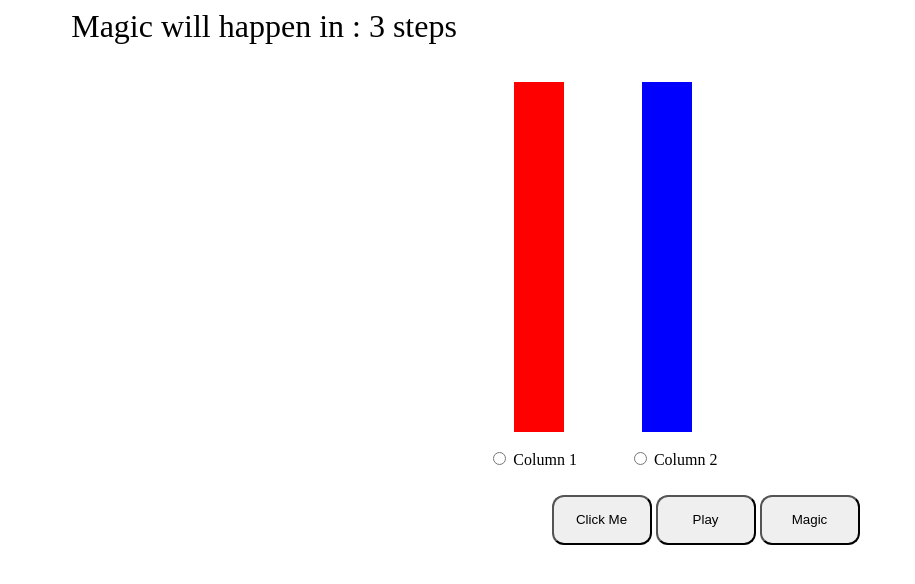
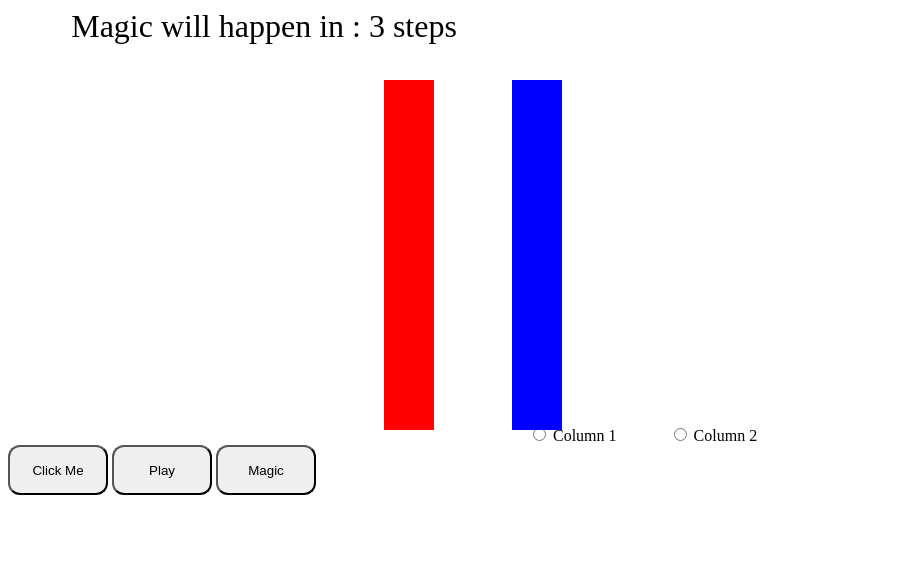
Before and after one commit to hassanashiq/CertificateGenerator, a website: page index.html in a window 1280 px wide. Shown: the whole page, without its empty margins (0-915 px from the left). Drawn offline with nearby package versions, Linux system fonts and the light colour scheme.

Commit message:
Update style.css

```diff
--- a/style.css
+++ b/style.css
@@ -1,28 +1,31 @@
 
 .box{
-    position: absolute;
+    position: fixed;
+    margin:auto;
+    width:50px;
     top:10%;
-    margin:2px;
-    width:50px;
     height: 350px;
     text-align:center;
 }
 
-.red{background-color:red;  left:40%; }
-.blue{background-color:blue; left:50%;}
+.red{background-color:red;   left:30%;}
+.blue{background-color:blue; left:40% }
 
-#button_text{
-    margin-top: 2%;
-    margin-left: 43%;
-    position: relative;
-    width: 100px;
-    height: 50px;
+#choice_buttons{
+    margin-top:380px;
+    margin-left: 520px;
     border-radius: 12px;
 }
 
-#choice_buttons{
-    margin-top:32%;
-    margin-left: 38%;
+#buttons{
+    position:absolute;
+    margin-top:50px;
+    margin-left: 480px;
+}
+
+#button_text{
+    width: 100px;
+    height: 50px;
     border-radius: 12px;
 }
 
@@ -33,13 +36,12 @@
     cursor: pointer;
 }
 
-
-
 #button_play{
     width: 100px;
     height: 50px;
     border-radius: 12px;
 }
+
 #countdown{
     margin-left: 5%;
     font-size: 32px;
```
